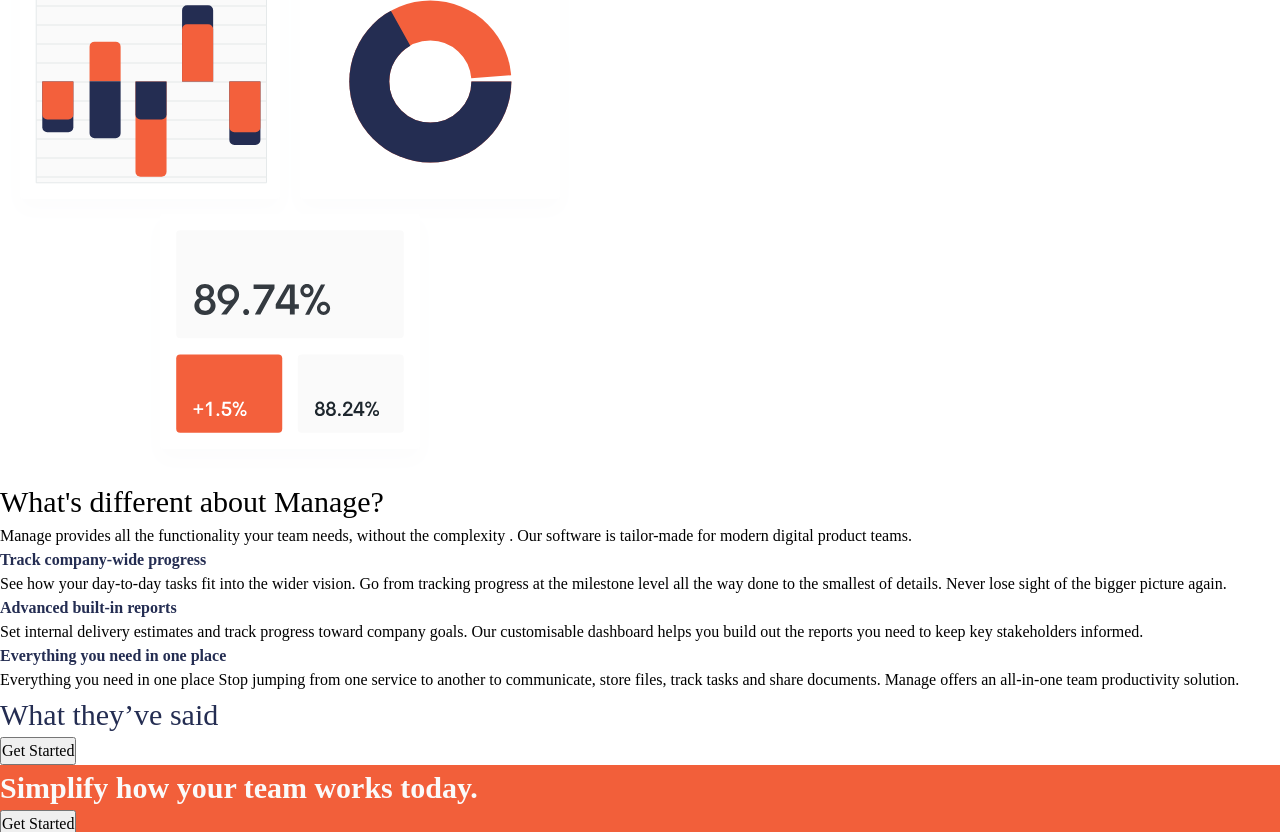
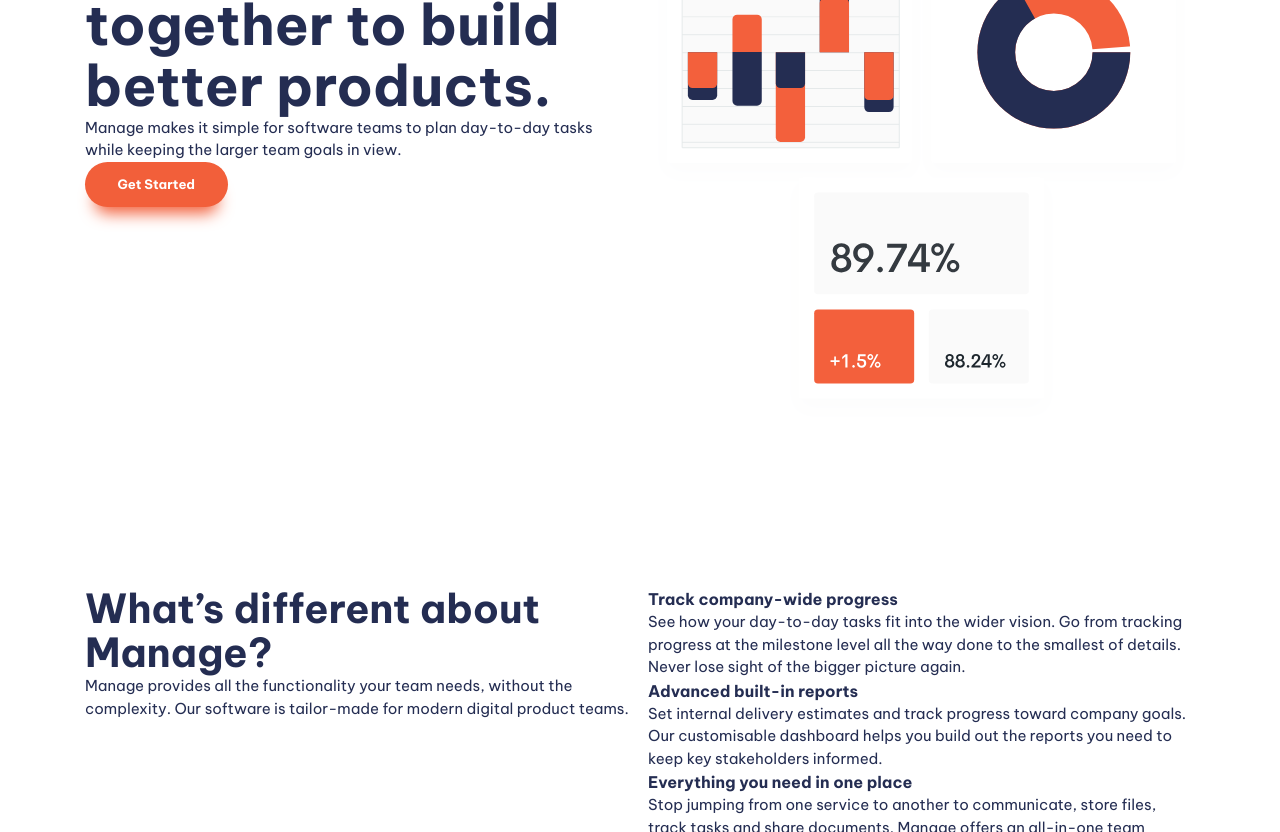
Before and after one commit to Adham1s2a/Responsive-Website, a website built with Vite: page index.html in a window 1280 px wide. Shown: the part 330-1162 px from the top of the page. Built offline with nearby package versions, Linux system fonts and the light colour scheme.

Commit message:
fix many bugs and add some utility classes

```diff
--- a/index.html
+++ b/index.html
@@ -1,35 +1,26 @@
 <!DOCTYPE html>
-<html>
+<html lang="en">
+
 <head>
-    <meta charset="utf-8" />
-    <meta http-equiv="X-UA-Compatible" content="IE=edge" />
-    <title>Responsive Website</title>
-    <meta name="viewport" content="width=device-width, initial-scale=1" />
-    <link rel="preconnect" href="https://fonts.googleapis.com" />
-    <link rel="preconnect" href="https://fonts.gstatic.com" crossorigin />
-    <link
-      href="https://fonts.googleapis.com/css2?family=Be+Vietnam+Pro:wght@400;500;700&display=swap"
-      rel="stylesheet"
-    />
-    <link rel="stylesheet" type="text/css" media="screen" href="style.css" />
-    <link
-      rel="icon"
-      type="image/png"
-      sizes="32x32"
-      href="./images/favicon-32x32.png"
-    />
+  <meta charset="UTF-8" />
+  <link rel="icon" type="image/svg+xml" href="favicon.svg" />
+  <meta name="viewport" content="width=device-width, initial-scale=1.0" />
+  <title>Responsive website</title>
+  <link rel="preconnect" href="https://fonts.googleapis.com">
+  <link rel="preconnect" href="https://fonts.gstatic.com" crossorigin>
+  <link href="https://fonts.googleapis.com/css2?family=Be+Vietnam+Pro:wght@400;500;700&display=swap" rel="stylesheet">
+  <link rel="stylesheet" href="style.css">
 </head>
+
 <body>
   <header class="primary-header">
     <div class="container">
-        <div class="logo">
-          <a href="#"> <img src="images/logo.svg" alt="Manage" /></a>
-        </div>
+      <a href="#"><img src="images/logo.svg" alt="Manage"></a>
       <nav class="primary-navigation">
-          <ul aria-label="Primary" role="list" class="nav-header-list">
+        <ul aria-label="Primary" role="list" class="nav-list">
           <li><a href="#">Pricing</a></li>
           <li><a href="#">Product</a></li>
-            <li><a href="#">AboutU s</a></li>
+          <li><a href="#">About Us</a></li>
           <li><a href="#">Careers</a></li>
           <li><a href="#">Community</a></li>
         </ul>
@@ -39,118 +30,95 @@
   </header>
 
   <main>
-      <section>
+    <section class="padding-block-900">
       <div class="container">
         <div class="even-columns">
           <div>
-              <h1 class="fs-primary-heading fw-bold text-primary-400">
-                Bring everyone together to build better products
-              </h1>
-              <p>
-                Manage makes it simple for software teams to plan day-to-day
-                tasks while keeping the larger team goals in view
-              </p>
+            <h1 class="fs-primary-heading fw-bold">Bring everyone
+              together to build
+              better products.</h1>
+            <p>Manage makes it simple for software teams to plan day-to-day tasks while keeping the larger team goals in
+              view.</p>
             <button class="button">Get Started</button>
           </div>
           <div>
-              <img src="images/illustration-intro.svg" alt="Illustration" />
+            <img src="images/illustration-intro.svg" alt="">
           </div>
         </div>
       </div>
     </section>
 
-      <section>
+    <section class="padding-block-900">
       <div class="container">
         <div class="even-columns">
           <div>
-              <h2 class="fs-secondary-heading">
-                What's different about Manage?
-              </h2>
-              <p>
-                Manage provides all the functionality your team needs, without
-                the complexity . Our software is tailor-made for modern digital
-                product teams.
-              </p>
+            <h2 class="fs-secondary-heading fw-bold">What’s different about Manage?</h2>
+            <p>Manage provides all the functionality your team needs, without the complexity. Our software is
+              tailor-made for modern
+              digital product teams.</p>
           </div>
           <div>
             <ul class="numbered-items" role="list">
               <li>
-                  <div>
-                    <h3 class="fs-600 fw-bold text-primary-400">
-                      Track company-wide progress
-                    </h3>
-                    <p>
-                      See how your day-to-day tasks fit into the wider vision.
-                      Go from tracking progress at the milestone level all the
-                      way done to the smallest of details. Never lose sight of
-                      the bigger picture again.
-                    </p>
-                  </div>
+                <h3 class="fs-600 fw-bold">Track company-wide progress</h3>
+                <p>See how your day-to-day tasks fit into the wider vision. Go from tracking progress at the milestone
+                  level all the way
+                  done to the smallest of details. Never lose sight of the bigger picture again.</p>
               </li>
               <li>
-                  <div>
-                    <h3 class="fs-600 fw-bold text-primary-400">
-                      Advanced built-in reports
-                    </h3>
-                    <p>
-                      Set internal delivery estimates and track progress toward
-                      company goals. Our customisable dashboard helps you build
-                      out the reports you need to keep key stakeholders
-                      informed.
-                    </p>
-                  </div>
+                <h3 class="fs-600 fw-bold">Advanced built-in reports</h3>
+                <p>Set internal delivery estimates and track progress toward company goals. Our customisable dashboard
+                  helps you build out
+                  the reports you need to keep key stakeholders informed.</p>
               </li>
               <li>
-                  <div>
-                    <h3 class="fs-600 fw-bold text-primary-400">
-                      Everything you need in one place
-                    </h3>
-                    <p>
-                      Everything you need in one place Stop jumping from one
-                      service to another to communicate, store files, track
-                      tasks and share documents. Manage offers an all-in-one
-                      team productivity solution.
-                    </p>
-                  </div>
+                <h3 class="fs-600 fw-bold">Everything you need in one place</h3>
+                <p>Stop jumping from one service to another to communicate, store files, track tasks and share
+                  documents. Manage offers an
+                  all-in-one team productivity solution.</p>
               </li>
             </ul>
           </div>
         </div>
       </div>
     </section>
-      <section>
-        <h2 class="fs-secondary-heading text-primary-400">What they’ve said</h2>
-        <!-- carousel -->
-        <div class="carousel"></div>
+
+    <section class="carousel | padding-block-700">
+      <h2 class="fs-secondary-heading fw-bold">What they've said</h2>
+      <!-- Carousel here -->
       <button class="button">Get Started</button>
     </section>
 
-      <section class="cta | bg-accent-400">
+    <section class="cta | padding-block-700 bg-accent-400 text-neutral-100">
       <div class="container">
         <div class="even-columns">
-            <h2 class="fs-secondary-heading fw-bold text-neutral-100">
-              Simplify how your team works today.
-            </h2>
+          <div>
+            <p class="fs-secondary-heading fw-bold">Simplify how your team works today.</p>
+          </div>
+          <div>
             <button class="button" data-type="inverted">Get Started</button>
+          </div>
         </div>
       </div>
     </section>
   </main>
-    <footer class="bg-neutral-900 text-neutral-100">
+
+  <footer class="padding-block-700 bg-neutral-900 text-neutral-100">
     <div class="container">
       <div class="even-columns">
         <div>
-            <a href="#"> <img src="images/logo.svg" alt="Manage" /></a>
-            <ul role="list" class="footer-list">
-              <li><a href="#" aria-label="Facebook"></a></li>
-              <li><a href="#" aria-label="Youtube"></a></li>
-              <li><a href="#" aria-label="Twitter"></a></li>
-              <li><a href="#" aria-label="Parented"></a></li>
-              <li><a href="#" aria-label="instagram"></a></li>
+          <a href="#"><img src="images/logo.svg" alt="Manage"></a>
+          <ul role="list" aria-label="Social links">
+            <li><a aria-label="facebook" href="#"></a></li>
+            <li><a aria-label="youtube" href="#"></a></li>
+            <li><a aria-label="twitter" href="#"></a></li>
+            <li><a aria-label="pinterest" href="#"></a></li>
+            <li><a aria-label="instagram" href="#"></a></li>
           </ul>
         </div>
         <div>
-            <ul aria-label="Footer" role="list" class="footer-list">
+          <nav class="footer-nav">
+            <ul aria-label="Footer" role="list">
               <li><a href="#">Home</a></li>
               <li><a href="#">Pricing</a></li>
               <li><a href="#">Products</a></li>
@@ -159,12 +127,13 @@
               <li><a href="#">Community</a></li>
               <li><a href="#">Privacy Policy</a></li>
             </ul>
+          </nav>
         </div>
         <div>
           <form action="">
-              <input type="email" placeholder="Updates in your inbox…" />
+            <input type="email">
             <button class="button">Go</button>
-              <p>Copyright 2022. All Rights Reserved</p>
+            <p>Copyright 2020. All Rights Reserved</p>
           </form>
         </div>
       </div>
@@ -172,6 +141,7 @@
   </footer>
 
 
-    <script src="main.js"></script>
+  <script type="module" src="/main.js"></script>
 </body>
+
 </html>
--- a/style.css
+++ b/style.css
@@ -1,33 +1,30 @@
 :root {
-  /* Colors */
-
+  --clr-accent-500: hsl(12, 60%, 45%);
   --clr-accent-400: hsl(12, 88%, 59%);
+  --clr-accent-300: hsl(12, 88%, 75%);
   --clr-accent-100: hsl(13, 100%, 96%);
 
   --clr-primary-400: hsl(228, 39%, 23%);
 
-  --clr-neutral-100: hsl(0, 0%, 98%);
-  --clr-neutral-900: hsl(0, 0%, 0%);
+  --clr-neutral-900: hsl(232, 12%, 13%);
+  --clr-neutral-100: hsl(0 0% 100%);
 
-  /* Font family */
   --ff-primary: "Be Vietnam Pro", sans-serif;
+
   --ff-body: var(--ff-primary);
   --ff-heading: var(--ff-primary);
 
-  /* Font weight */
   --fw-regular: 400;
   --fw-semi-bold: 500;
   --fw-bold: 700;
 
-  /* Font size */
-
-  --fs-300: 0.8125rem; /*13px*/
-  --fs-400: 0.875rem; /*14px*/
-  --fs-500: 0.9375rem; /*15px*/
-  --fs-600: 1rem; /*16px*/
-  --fs-700: 1.875rem; /*30px*/
-  --fs-800: 2.5rem; /*40px*/
-  --fs-900: 3.75rem; /*56px*/
+  --fs-300: 0.8125rem;
+  --fs-400: 0.875rem;
+  --fs-500: 0.9375rem;
+  --fs-600: 1rem;
+  --fs-700: 1.875rem;
+  --fs-800: 2.5rem;
+  --fs-900: 3.5rem;
 
   --fs-body: var(--fs-400);
   --fs-primary-heading: var(--fs-800);
@@ -35,18 +32,28 @@
   --fs-nav: var(--fs-500);
   --fs-button: var(--fs-300);
 
-  /* for big size screens*/
-  @media (min-width: 50em) {
-    :root {
-      --fs-body: var(--fs-500);
-      --fs-primary-heading: var(--fs-900);
-      --fs-secondary-heading: var(--fs-800);
-      --fs-nav: var(--fs-600);
-    }
+  --size-100: 0.25rem;
+  --size-200: 0.5rem;
+  --size-300: 0.75rem;
+  --size-400: 1rem;
+  --size-500: 1.5rem;
+  --size-600: 2rem;
+  --size-700: 3rem;
+  --size-800: 4rem;
+  --size-900: 5rem;
+}
+
+@media (min-width: 50em) {
+  :root {
+    --fs-body: var(--fs-500);
+    --fs-primary-heading: var(--fs-900);
+    --fs-secondary-heading: var(--fs-800);
+
+    --fs-nav: var(--fs-300);
   }
 }
 
-/* https://piccalil.li/blog/a-modern-css-reset */
+// https://piccalil.li/blog/a-modern-css-reset
 
 /* Box sizing rules */
 *,
@@ -59,7 +66,7 @@
 * {
   margin: 0;
   padding: 0;
-  font: inherit; /* Don't use any thing except of the classes that we are building here */
+  font: inherit;
 }
 
 /* Remove list styles on ul, ol elements with a list role, which suggests default styling will be removed */
@@ -77,6 +84,7 @@
 body {
   height: 100%;
 }
+
 /* Set core body defaults */
 body {
   text-rendering: optimizeSpeed;
@@ -112,13 +120,12 @@
   }
 }
 
-/*utility classes*/
+/* Utility classes */
 
-/*text*/
 .text-primary-400 {
   color: var(--clr-primary-400);
 }
-.text-accent-100 {
+.text-accent-400 {
   color: var(--clr-accent-400);
 }
 .text-accent-100 {
@@ -127,11 +134,10 @@
 .text-neutral-100 {
   color: var(--clr-neutral-100);
 }
-.text-national-900 {
+.text-neutral-900 {
   color: var(--clr-neutral-900);
 }
 
-/*background*/
 .bg-primary-400 {
   background-color: var(--clr-primary-400);
 }
@@ -147,23 +153,24 @@
 .bg-neutral-900 {
   background-color: var(--clr-neutral-900);
 }
-/*font weight*/
-.fw-regular {
-  font-weight: var(--fw-regular);
+
+.fw-bold {
+  font-weight: var(--fw-bold);
 }
 .fw-semi-bold {
   font-weight: var(--fw-semi-bold);
 }
-.fw-bold {
-  font-weight: var(--fw-bold);
+.fw-regular {
+  font-weight: var(--fw-regular);
 }
 
-/*font size*/
 .fs-primary-heading {
   font-size: var(--fs-primary-heading);
+  line-height: 1.1;
 }
 .fs-secondary-heading {
   font-size: var(--fs-secondary-heading);
+  line-height: 1.1;
 }
 
 .fs-300 {
@@ -178,12 +185,68 @@
 .fs-600 {
   font-size: var(--fs-600);
 }
-.fs-700 {
-  font-size: var(--fs-700);
+
+.padding-block-900 {
+  padding-block: var(--size-900);
 }
-.fs-800 {
-  font-size: var(--fs-800);
+.padding-block-700 {
+  padding-block: var(--size-700);
 }
-.fs-900 {
-  font-size: var(--fs-900);
+
+.container {
+  --max-width: 1110px;
+  --padding: 1rem;
+
+  width: min(var(--max-width), 100% - (var(--padding) * 2));
+  margin-inline: auto;
 }
+
+.even-columns {
+  display: grid;
+  gap: 1rem;
+}
+
+@media (min-width: 50em) {
+  .even-columns {
+    grid-auto-flow: column;
+    grid-auto-columns: 1fr;
+  }
+}
+
+/* general styling */
+
+body {
+  font-size: var(--fs-body);
+  font-family: var(--ff-body);
+  color: var(--clr-primary-400);
+}
+
+/* button */
+
+.button {
+  cursor: pointer;
+  text-decoration: none;
+  border: 0;
+  border-radius: 100vmax;
+  padding: 1.25em 2.5em;
+  font-weight: var(--fw-bold);
+  font-size: var(--fs-button);
+  line-height: 1;
+  color: var(--clr-neutral-100);
+  background-color: var(--clr-accent-400);
+  box-shadow: 0 1rem 1rem -0.75em var(--clr-accent-400);
+}
+.button[data-type="inverted"] {
+  color: var(--clr-accent-400);
+  background-color: var(--clr-neutral-100);
+}
+.button:hover,
+.button:focus-visible {
+  background: var(--clr-accent-300);
+}
+
+.button[data-type="inverted"]:hover,
+.button[data-type="inverted"]:focus-visible {
+  background-color: var(--clr-neutral-100);
+  color: var(--clr-accent-300);
+}
```
Also changed, not shown: documentation.txt (+10 -0 lines). Lines whose indentation alone changed are shown as unchanged.
